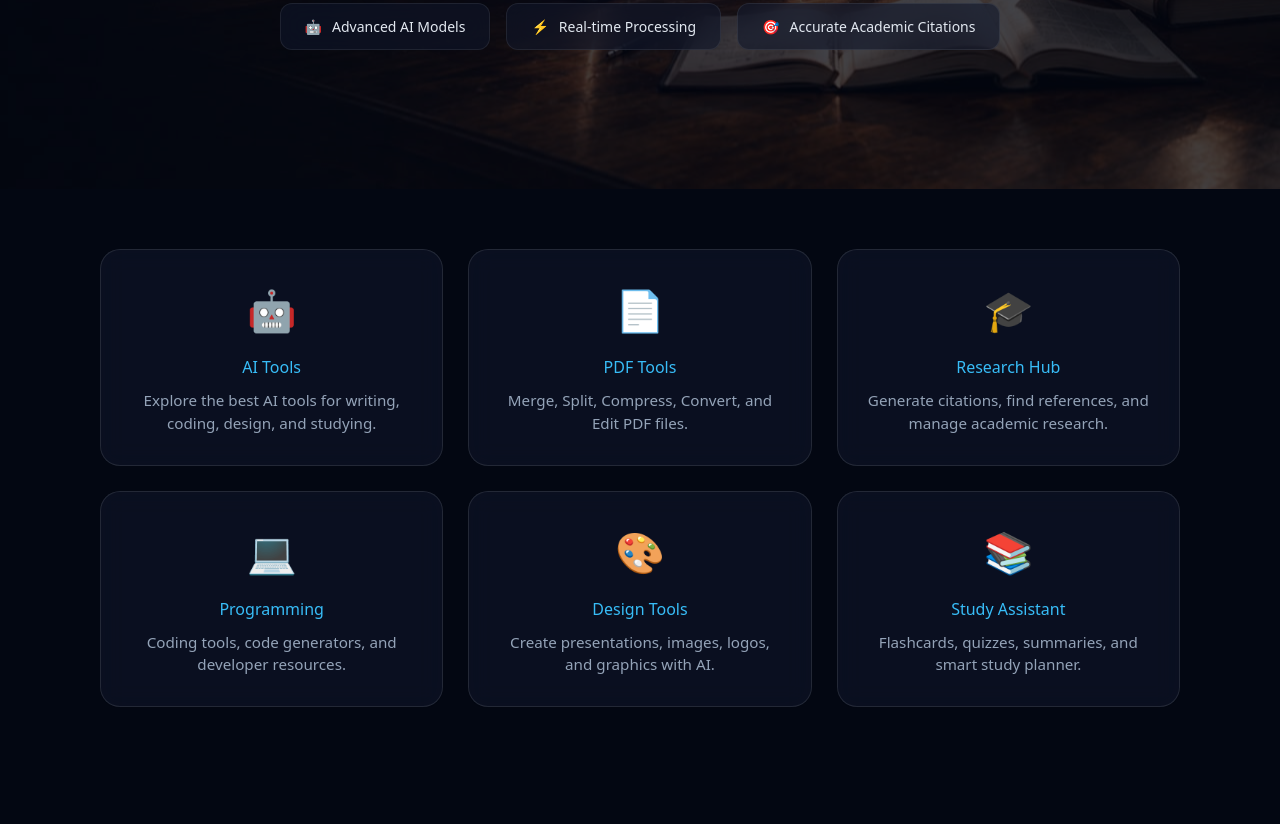
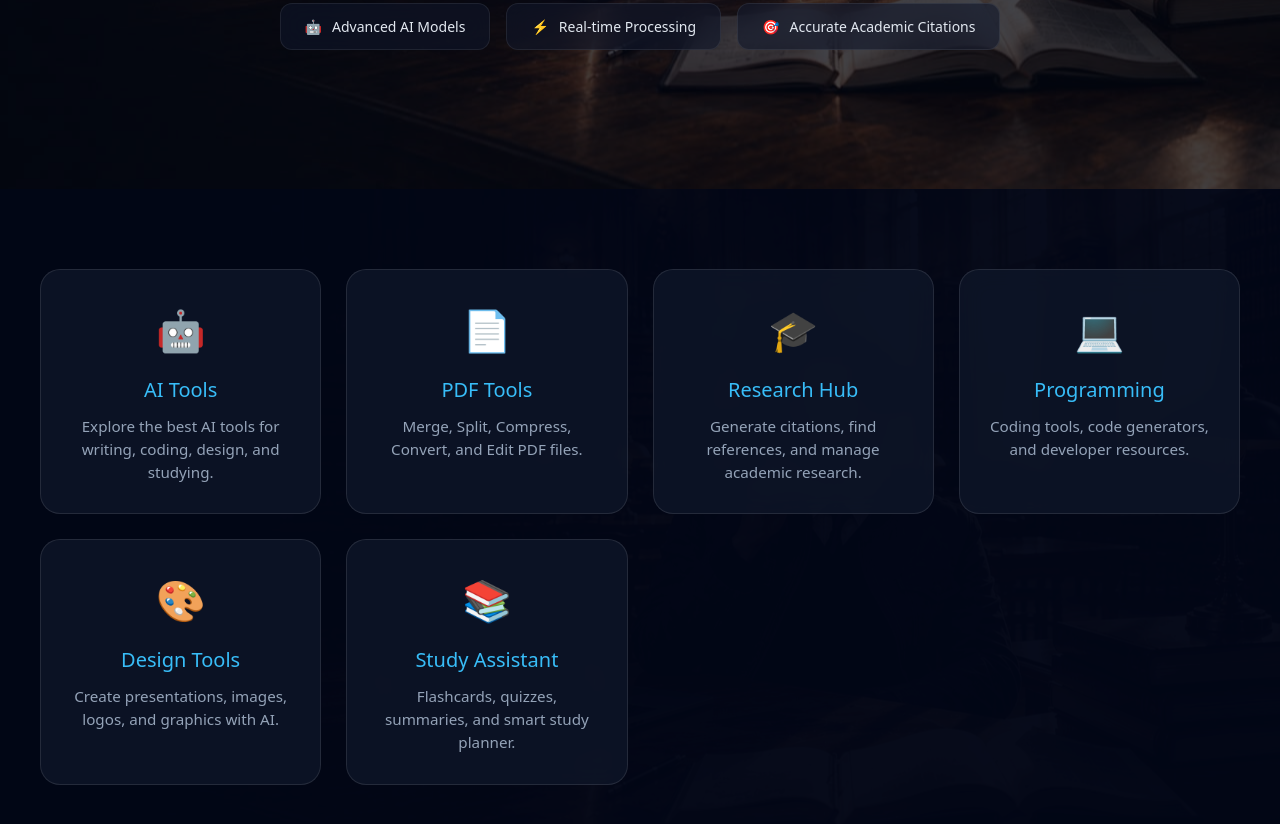
Before and after one commit to k55ww/STUDYVERSE, a Next.js app: page / in a window 1280 px wide. Shown: the part 678-1502 px from the top of the page. Before the commit the page ends 1445 px from the top, so only its background shows below. Built offline with nearby package versions, Linux system fonts and the light colour scheme.

Commit message:
Add library background image and overlay to tools section

```diff
--- a/app/components/ToolsGrid.tsx
+++ b/app/components/ToolsGrid.tsx
@@ -42,10 +42,43 @@ export default function ToolsGrid() {
     <section
       id="tools"
       style={{
+        position: "relative",
+        padding: "80px 20px",
+        overflow: "hidden",
+      }}
+    >
+      {/* خلفية المكتبة ونفس الصورة اللي بالـ Hero */}
+      <div
+        style={{
+          position: "absolute",
+          inset: 0,
+          backgroundImage: "url('/Hero.jpg')", // تأكد أن اسم ومسار الصورة مطابق لملف الصورة عندك
+          backgroundSize: "cover",
+          backgroundPosition: "center",
+          opacity: 0.15, // تخفيف الشفافية حتى تكون الخلفية ناعمة
+          zIndex: 0,
+        }}
+      />
+
+      {/* طبقة عتمة سوداء لضمان وضوح الكروت والنصوص */}
+      <div
+        style={{
+          position: "absolute",
+          inset: 0,
+          backgroundColor: "#020617",
+          opacity: 0.85,
+          zIndex: 1,
+        }}
+      />
+
+      {/* حاوي الكروت والشبكة (Grid) */}
+      <div
+        style={{
+          position: "relative",
+          zIndex: 2,
           display: "grid",
           gridTemplateColumns: "repeat(auto-fit, minmax(280px, 1fr))",
           gap: "25px",
-        padding: "60px",
           maxWidth: "1200px",
           margin: "auto",
         }}
@@ -56,7 +89,7 @@ export default function ToolsGrid() {
             href={tool.link}
             className="glass-card"
             style={{
-            background: "rgba(15, 23, 42, 0.6)",
+              background: "rgba(15, 23, 42, 0.75)",
               backdropFilter: "blur(12px)",
               borderRadius: "20px",
               padding: "30px",
@@ -65,15 +98,17 @@ export default function ToolsGrid() {
               textDecoration: "none",
               display: "block",
               border: "1px solid rgba(255, 255, 255, 0.1)",
+              transition: "transform 0.3s ease, border-color 0.3s ease",
             }}
           >
             <div style={{ fontSize: "40px", marginBottom: "15px" }}>
               {tool.icon}
             </div>
-          <h2 style={{ color: "#38bdf8", marginBottom: "10px" }}>{tool.title}</h2>
+            <h2 style={{ color: "#38bdf8", marginBottom: "10px", fontSize: "1.25rem" }}>{tool.title}</h2>
             <p style={{ color: "#94a3b8", fontSize: "0.95rem", lineHeight: "1.5" }}>{tool.text}</p>
           </a>
         ))}
+      </div>
     </section>
   );
 }
```
Lines whose indentation alone changed are shown as unchanged.
